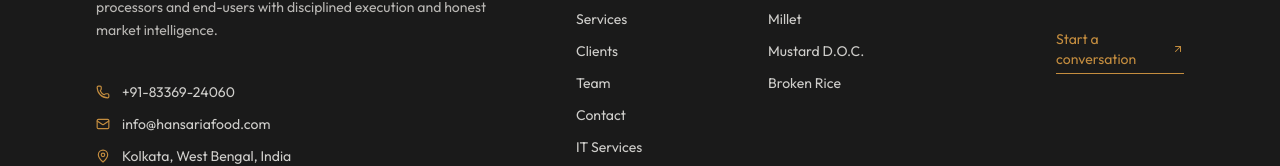
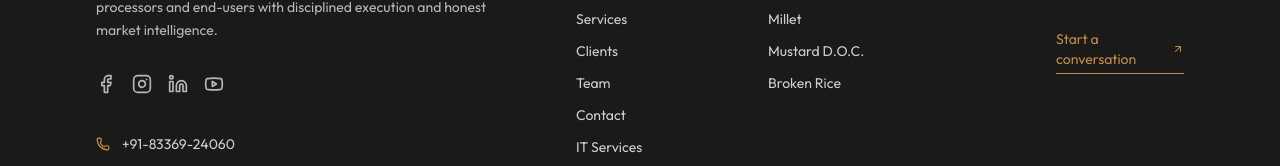
Before and after one commit to Santu-Hansariafood/hfplweb, a React (Vite) app: page / in a window 1280 px wide. Shown: the part 6185-6351 px from the top of the page. Built offline with nearby package versions, Linux system fonts and the light colour scheme; no server answers.

Commit message:
changes the things with socil icon on footer

```diff
--- a/src/components/Footer.jsx
+++ b/src/components/Footer.jsx
@@ -1,6 +1,80 @@
 import { Link } from "react-router-dom";
 import { Phone, Mail, MapPin, ArrowUpRight } from "lucide-react";
 import { COMPANY, NAV_LINKS, COMMODITIES } from "../lib/constants";
+
+// Custom social media icons as SVG components
+const FacebookIcon = ({ size = 24, ...props }) => (
+  <svg
+    xmlns="http://www.w3.org/2000/svg"
+    width={size}
+    height={size}
+    viewBox="0 0 24 24"
+    fill="none"
+    stroke="currentColor"
+    strokeWidth="2"
+    strokeLinecap="round"
+    strokeLinejoin="round"
+    {...props}
+  >
+    <path d="M18 2h-3a5 5 0 0 0-5 5v3H7v4h3v8h4v-8h3l1-4h-4V7a1 1 0 0 1 1-1h3z" />
+  </svg>
+);
+
+const InstagramIcon = ({ size = 24, ...props }) => (
+  <svg
+    xmlns="http://www.w3.org/2000/svg"
+    width={size}
+    height={size}
+    viewBox="0 0 24 24"
+    fill="none"
+    stroke="currentColor"
+    strokeWidth="2"
+    strokeLinecap="round"
+    strokeLinejoin="round"
+    {...props}
+  >
+    <rect x="2" y="2" width="20" height="20" rx="5" ry="5" />
+    <path d="M16 11.37A4 4 0 1 1 12.63 8 4 4 0 0 1 16 11.37z" />
+    <line x1="17.5" y1="6.5" x2="17.51" y2="6.5" />
+  </svg>
+);
+
+const LinkedinIcon = ({ size = 24, ...props }) => (
+  <svg
+    xmlns="http://www.w3.org/2000/svg"
+    width={size}
+    height={size}
+    viewBox="0 0 24 24"
+    fill="none"
+    stroke="currentColor"
+    strokeWidth="2"
+    strokeLinecap="round"
+    strokeLinejoin="round"
+    {...props}
+  >
+    <path d="M16 8a6 6 0 0 1 6 6v7h-4v-7a2 2 0 0 0-2-2 2 2 0 0 0-2 2v7h-4v-7a6 6 0 0 1 6-6z" />
+    <rect x="2" y="9" width="4" height="12" />
+    <circle cx="4" cy="4" r="2" />
+  </svg>
+);
+
+const YoutubeIcon = ({ size = 24, ...props }) => (
+  <svg
+    xmlns="http://www.w3.org/2000/svg"
+    width={size}
+    height={size}
+    viewBox="0 0 24 24"
+    fill="none"
+    stroke="currentColor"
+    strokeWidth="2"
+    strokeLinecap="round"
+    strokeLinejoin="round"
+    {...props}
+  >
+    <path d="M2.5 17a24.12 24.12 0 0 1 0-10 2 2 0 0 1 1.4-1.4 49.56 49.56 0 0 1 16.2 0A2 2 0 0 1 21.5 7a24.12 24.12 0 0 1 0 10 2 2 0 0 1-1.4 1.4 49.55 49.55 0 0 1-16.2 0A2 2 0 0 1 2.5 17" />
+    <path d="m10 15 5-3-5-3z" />
+  </svg>
+);
 
 export const Footer = () => {
   return (
@@ -32,6 +106,44 @@ export const Footer = () => {
               processors and end-users with disciplined execution and honest
               market intelligence.
             </p>
+            <div className="mt-8 flex items-center gap-4">
+              <a
+                href={COMPANY.social.facebook}
+                target="_blank"
+                rel="noopener noreferrer"
+                className="text-[#FDFBF7]/70 hover:text-[#C48D3F] transition-colors"
+                aria-label="Facebook"
+              >
+                <FacebookIcon size={20} />
+              </a>
+              <a
+                href={COMPANY.social.instagram}
+                target="_blank"
+                rel="noopener noreferrer"
+                className="text-[#FDFBF7]/70 hover:text-[#C48D3F] transition-colors"
+                aria-label="Instagram"
+              >
+                <InstagramIcon size={20} />
+              </a>
+              <a
+                href={COMPANY.social.linkedin}
+                target="_blank"
+                rel="noopener noreferrer"
+                className="text-[#FDFBF7]/70 hover:text-[#C48D3F] transition-colors"
+                aria-label="LinkedIn"
+              >
+                <LinkedinIcon size={20} />
+              </a>
+              <a
+                href={COMPANY.social.youtube}
+                target="_blank"
+                rel="noopener noreferrer"
+                className="text-[#FDFBF7]/70 hover:text-[#C48D3F] transition-colors"
+                aria-label="YouTube"
+              >
+                <YoutubeIcon size={20} />
+              </a>
+            </div>
             <div className="mt-10 space-y-3 text-sm text-[#FDFBF7]/80">
               <a
                 data-testid="footer-phone"
```
Also changed, not shown: src/lib/constants.js.
